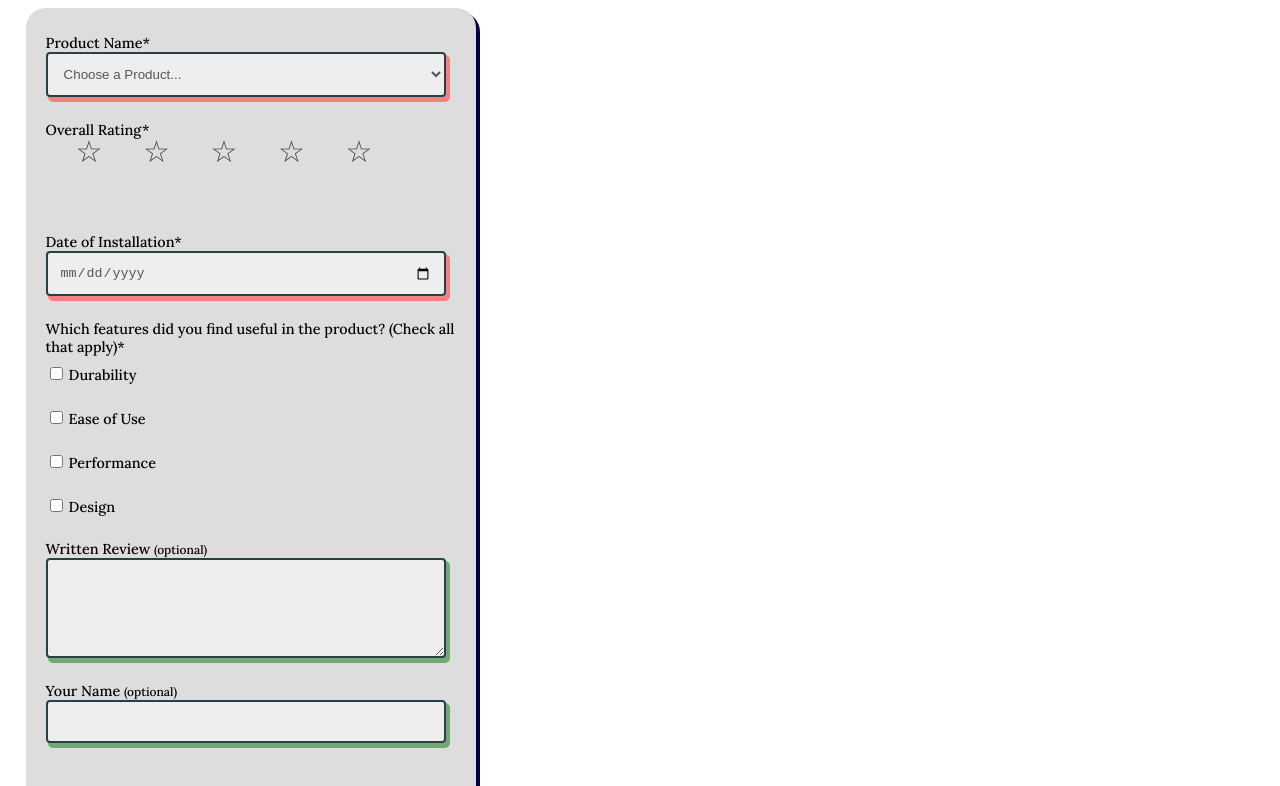
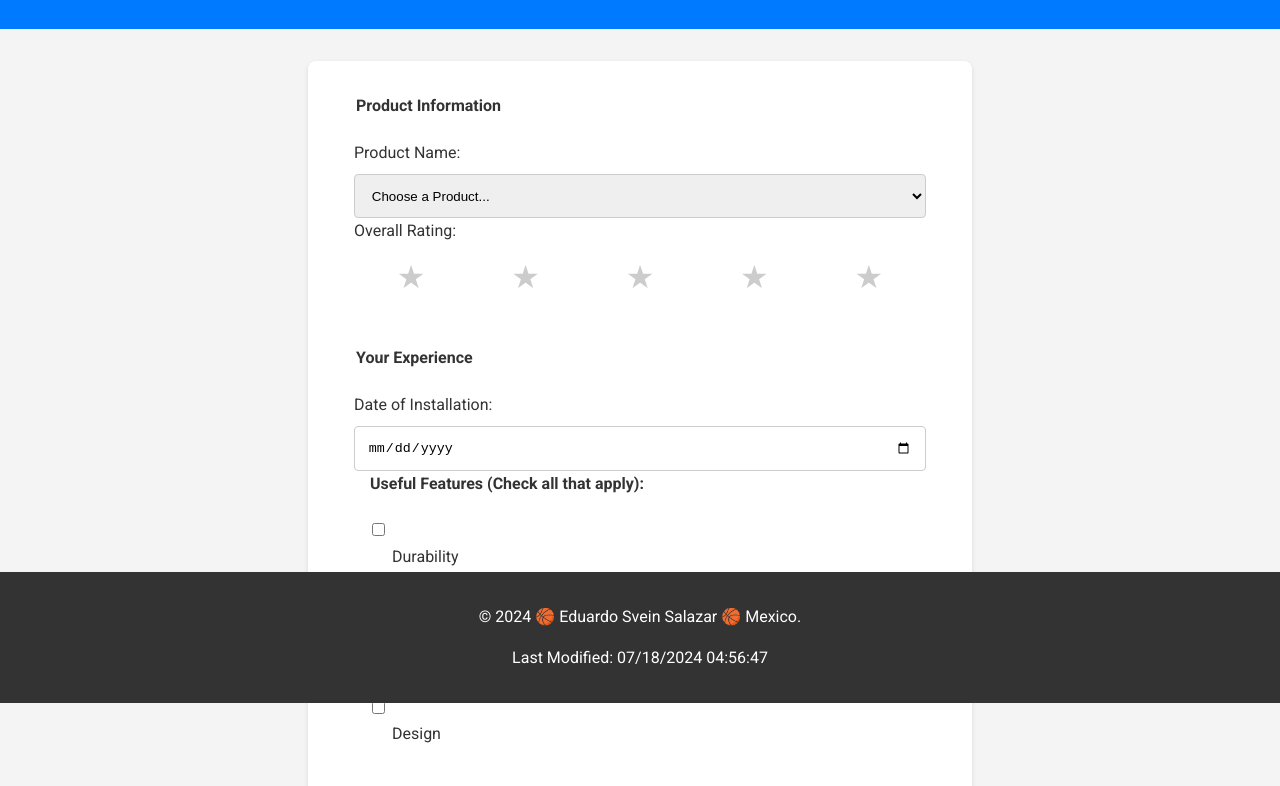
Before and after one commit to svein-salazar/wdd131, a plain HTML site: page form.html in a window 1280 px wide. Shown: the part 97-883 px from the top of the page. Drawn offline with Linux system fonts and the light colour scheme.

Commit message:
fininshed

```diff
--- a/form.html
+++ b/form.html
@@ -1,70 +1,53 @@
 <!DOCTYPE html>
 <html lang="en">
-    <head>
+<head>
     <meta charset="UTF-8">
     <meta name="viewport" content="width=device-width, initial-scale=1.0">
-    <title>WDD 131 - Dynamic Web Fundamentals Eduardo Salazar</title>
-    <meta name="description" content="product review form page using good form design given specific field requirements and submission confirmation with a counter">
-    <meta name="author" content="Eduardo Svein Salazar">
+    <title>Product Review Form</title>
     <link rel="stylesheet" href="styles/form.css">
-    <script src="scripts/form.js" defer></script>
     <link rel="preconnect" href="https://fonts.googleapis.com">
     <link rel="preconnect" href="https://fonts.gstatic.com" crossorigin>
-    <link href="https://fonts.googleapis.com/css2?family=Lora:ital,wght@0,400..700;1,400..700&display=swap" rel="stylesheet">
+    <link href="https://fonts.googleapis.com/css2?family=Roboto:wght@400;500;700&display=swap" rel="stylesheet">
+    <script src="scripts/form.js" defer></script>
 </head>
 <body>
     <header>
         <h1>Product Review</h1>
     </header>
     <main>
-        <form method="get" action="review.html" class="wf1">
+        <form method="get" action="review.html" class="review-form">
             <fieldset>
-                <label class="title" for="product">
-                Product Name*
-                    <select name="product" id="product" required>
-                        <option value="" disabled selected>Choose a Product... </option>
-                    </select>
-                </label>
-                <label class="title" for="rating">
-                    Overall Rating*
-                    <div id="star-rating">
-                        <input type="radio" name="stars" id="star-a" value="5" required/>
-                        <label for="star-a"></label>
-                        <input type="radio" name="stars" id="star-b" value="4" required/>
-                        <label for="star-b"></label>
-                        <input type="radio" name="stars" id="star-c" value="3" required/>
-                        <label for="star-c"></label>
-                        <input type="radio" name="stars" id="star-d" value="2" required/>
-                        <label for="star-d"></label>
-                        <input type="radio" name="stars" id="star-e" value="1" required>
-                        <label for="star-e"></label>
+                <legend>Product Information</legend>
+                <label for="product">Product Name:</label>
+                <select id="product" name="product" required>
+                    <option value="" disabled selected>Choose a Product...</option>
+                </select>
+
+                <label for="rating">Overall Rating:</label>
+                <div class="star-rating">
                     </div>
-                </label>
-                <label class="title" for="Installation-date">
-                    Date of Installation*
-                    <input type="date" id="installed" name="installed" required>
-                </label>
-                <label class="title" for="features">
-                    Which features did you find useful in the product? (Check all that apply)*
-                    <label for="check-dura"><input id="check-dura" type="checkbox" name="features" value="durability" required>Durability</label>
-                    <label for="check-ease"><input id="check-ease" type="checkbox" name="features" value="ease-of-use" required>Ease of Use</label>
-                    <label for="check-perf"><input id="check-perf" type="checkbox" name="features" value="performance" required>Performance</label>
-                    <label for="check-design"><input id="check-design" type="checkbox" name="features" value="design" required>Design</label>
-                </label>
-                <label class="title" for="review-txt">
-                    Written Review <small>(optional)</small>
-                    <textarea name="written-review" id="written-review"></textarea>
-                </label>
-                <label class="title" for="username">
-                   Your Name <small>(optional)</small>
-                    <input type="text" id="username" name="users name">
-                </label>
-                </fieldset>
-            <input type="submit" value="Post Review">
-            <small id="symbol">* All inputs with this symbol must be filled before procceding</small>
+            </fieldset>
 
+            <fieldset>
+                <legend>Your Experience</legend>
+                <label for="installDate">Date of Installation:</label>
+                <input type="date" id="installDate" name="installDate" required>
+
+                <fieldset class="features-fieldset">
+                    <legend>Useful Features (Check all that apply):</legend>
+                    </fieldset>
+
+                <label for="review">Written Review (optional):</label>
+                <textarea id="review" name="review"></textarea>
+            </fieldset>
+
+            <label for="userName">Your Name (optional):</label>
+            <input type="text" id="userName" name="userName">
+
+            <button type="submit">Submit Review</button>
         </form>
     </main>
+
     <footer>
         <p>&copy; <span id="currentyear"></span> 🏀 Eduardo Svein Salazar 🏀 Mexico.</p>
         <p id="lastModified"></p>
--- a/scripts/form.js
+++ b/scripts/form.js
@@ -11,31 +11,48 @@ document.addEventListener('DOMContentLoaded', () => {
 const products = [
     {
         id: "fc-1888",
-      name: "flux capacitor",
+        name: "Flux Capacitor",
         avgRating: 4.5
     },
     {
         id: "fc-2050",
-      name: "power laces",
+        name: "Power Laces",
         avgRating: 4.7
     },
     {
         id: "fs-1987",
-      name: "time circuits",
+        name: "Time Circuits",
         avgRating: 3.5
     },
     {
         id: "ac-2000",
-      name: "low voltage reactor",
+        name: "Low Voltage Reactor",
         avgRating: 3.9
     },
     {
         id: "jj-1969",
-      name: "warp equalizer",
+        name: "Warp Equalizer",
         avgRating: 5.0
     }
 ];
-
+const features = [
+    {
+        id: "feature-durability",
+        name: "Durability"
+    },
+    {
+        id: "feature-ease",
+        name: "Ease of Use"
+    },
+    {
+        id: "feature-performance",
+        name: "Performance"
+    },
+    {
+        id: "feature-design",
+        name: "Design"
+    },
+]
 // Function to populate product options
 function populateProductOptions() {
     const productSelect = document.getElementById('product');
@@ -47,6 +64,41 @@ const products = [
     });
 }
 
+// Function to create star rating
+function createStarRating(ratingContainer) {
+    for (let i = 5; i >= 1; i--) {
+        const input = document.createElement('input');
+        input.type = 'radio';
+        input.name = 'stars';
+        input.id = `star-${i}`;
+        input.value = i;
+
+        const label = document.createElement('label');
+        label.htmlFor = `star-${i}`;
+        label.textContent = '★';
+
+        ratingContainer.appendChild(input);
+        ratingContainer.appendChild(label);
+    }
+}
+
+// Function to populate feature checkboxes
+function populateFeatureCheckboxes() {
+    const featureCheckboxContainer = document.querySelector('.features-fieldset');
+    features.forEach(feature => {
+        const input = document.createElement('input');
+        input.type = 'checkbox';
+        input.name = 'features[]';
+        input.id = feature.id;
+        input.value = feature.name.toLowerCase().replace(/ /g, '-');
+        const label = document.createElement('label');
+        label.htmlFor = feature.id;
+        label.textContent = feature.name;
+
+        featureCheckboxContainer.appendChild(input);
+        featureCheckboxContainer.appendChild(label);
+    });
+}
 // Function to track form submissions using localStorage
 function trackFormSubmissions() {
     let reviewCounter = localStorage.getItem('reviewCounter');
@@ -62,79 +114,48 @@ const products = [
 
 // Function to display the thank you message
 function displayThankYouMessage(productName, reviewCounter) {
-    const formContainer = document.querySelector('.wf1');
+    const formContainer = document.querySelector('.review-form');
     formContainer.innerHTML = `
-    <p> Thanks for for reviewing the ${productName}</p>
-    <p> You have reviewed ${reviewCounter} times.</p>
+    <h2>Thank you for your review of ${productName}!</h2>
+    <p>You have submitted ${reviewCounter} reviews.</p>
     `;
 }
-
-  // Function to validate checkboxes
-  function validateCheckboxes() {
-    const checkboxes = document.querySelectorAll('input[type="checkbox"]');
-    const isChecked = Array.from(checkboxes).some(checkbox => checkbox.checked);
-    if (!isChecked) {
-      checkboxes.forEach(checkbox => checkbox.setCustomValidity('Please select at least one feature.'));
-    } else {
-      checkboxes.forEach(checkbox => checkbox.setCustomValidity(''));
-    }
-    return isChecked;
-  }
-
-  // Function to validate radio buttons
-  function validateRadios() {
-    const radios = document.querySelectorAll('input[name="stars"]');
-    const isChecked = Array.from(radios).some(radio => radio.checked);
-    if (!isChecked) {
-      radios.forEach(radio => radio.setCustomValidity('Please rate the product.'));
-    } else {
-      radios.forEach(radio => radio.setCustomValidity(''));
-    }
-    return isChecked;
-  }
-
 // Event listener for form submission
 document.addEventListener('DOMContentLoaded', () => {
     populateProductOptions();
+    const starRatingContainer = document.querySelector('.star-rating');
+    createStarRating(starRatingContainer);
+    populateFeatureCheckboxes();
 
-    const reviewForm = document.querySelector('.wf1');
-    const checkboxes = document.querySelectorAll('input[type="checkbox"]');
-    const radios = document.querySelectorAll('input[name="stars"]');
+    const reviewForm = document.querySelector('.review-form');
 
-    checkboxes.forEach(checkbox => {
-      checkbox.required = true;
-      checkbox.addEventListener('change', () => {
-        if (Array.from(checkboxes).some(checkbox => checkbox.checked)) {
-          checkboxes.forEach(cb => cb.removeAttribute('required'));
+    reviewForm.addEventListener('submit', (event) => {
+        event.preventDefault(); // Prevent default form submission
+
+        // Get form values (product, rating, date, features, review, name)
+        const selectedProduct = document.getElementById('product').value;
+        const selectedProductName = document.getElementById('product').options[document.getElementById('product').selectedIndex].text;
+        const rating = document.querySelector('input[name="stars"]:checked').value;
+        const installDate = document.getElementById('installDate').value;
+        const features = Array.from(document.querySelectorAll('input[name="features[]"]:checked'))
+                            .map(checkbox => checkbox.value);
+        const reviewText = document.getElementById('review').value;
+        const userName = document.getElementById('userName').value;
+        console.log('Form values:', {
+            selectedProduct,
+            rating,
+            installDate,
+            features,
+            reviewText,
+            userName
+        });
+
+        // Validate form data (You'll need to add more validation here)
+        if (selectedProduct && rating && installDate && features.length > 0) {
+            const reviewCounter = trackFormSubmissions();
+            displayThankYouMessage(selectedProductName, reviewCounter);
         } else {
-          checkboxes.forEach(cb => cb.setAttribute('required', 'required'));
+            alert('Please fill in all required fields and select at least one feature.');
         }
     });
 });
-
-    radios.forEach(radio => {
-      radio.required = true;
-      radio.addEventListener('change', () => {
-        if (Array.from(radios).some(radio => radio.checked)) {
-          radios.forEach(rb => rb.removeAttribute('required'));
-        } else {
-          radios.forEach(rb => rb.setAttribute('required', 'required'));
-        }
-      });
-    });
-
-    reviewForm.addEventListener('submit', (event) => {
-      event.preventDefault(); // Prevent the form from submitting the traditional way
-
-      const isCheckboxValid = validateCheckboxes();
-      const isRadioValid = validateRadios();
-
-      if (isCheckboxValid && isRadioValid) {
-        const selectedProduct = document.getElementById('product');
-        const selectedProductName = selectedProduct.options[selectedProduct.selectedIndex].text;
-
-        const reviewCounter = trackFormSubmissions();
-        displayThankYouMessage(selectedProductName, reviewCounter);
-      }
-    });
-  });
--- a/styles/form.css
+++ b/styles/form.css
@@ -1,202 +1,133 @@
+/* General Styles */
 body {
+    font-family: 'Roboto', sans-serif;
     margin: 0;
-    font-size: 16px;
-    font-family: "lora", sans-serif;
-    font-weight: 400;
-    font-style: normal;
+    line-height: 1.6;
+    background-color: #f4f4f4;
+    color: #333;
+}
+
+header {
+    background-color: #007bff; /* Primary color */
+    color: white;
+    padding: 1rem 0;
+    text-align: center;
 }
 
 main {
-    padding: 0 2%;
-    min-height: 20rem;
+    padding: 2rem;
 }
 
-  header {
-    background-color: #264143;
-    margin-bottom: 2rem;
+footer {
+    background-color: #333;
+    color: white;
+    text-align: center;
+    padding: 1rem 0;
+    position: fixed;
+    bottom: 0;
+    width: 100%;
 }
 
-  h1 {
-    color: #fff;
-    padding: 1rem;
-    margin: 0;
+/* Form Styles */
+.review-form {
+    background-color: white;
+    padding: 2rem;
+    border-radius: 8px;
+    box-shadow: 0 2px 5px rgba(0, 0, 0, 0.1);
+    max-width: 600px;
+    margin: 0 auto;
 }
 
-  h1,
-  .wf1 select [type="submit"] {
-    font-family: "lora", sans-serif;
-    font-weight: 500;
-    font-style: normal;
+fieldset {
+    border: none;
+    margin-bottom: 1.5rem;
 }
 
-  /*----------- FORM STYLING --------------*/
-  .wf1 {
-    background-color: #ddd;
-    padding: 10px;
-    border-radius: 20px;
-    box-shadow: 4px 4px rgb(0, 2, 65);
-    width: 100%;
-    max-width: 450px;
-    box-sizing: border-box;
-    margin-bottom: 2rem;
-  }
-
-  .wf1 fieldset {
-    margin-bottom: 2rem;
-    padding: 0.5rem;
-    border: none;
-    box-sizing: border-box;
-    font-family: "lora", sans-serif;
-    font-weight: 500;
-    font-style: normal;
-  }
-
-  .wf1 legend {
-    color: blue;
-    padding: 0 0.5rem;
-  }
-
-  .wf1 label {
-    display: block;
-    padding-top: 0.5rem;
-    font-size: 0.9rem;
+legend {
+    font-weight: bold;
     margin-bottom: 1rem;
 }
 
-  .wf1 div {
-    padding-top: 1rem;
-    color: rgb(22, 20, 32);
-    font-size: 0.9rem;
+label {
+    display: block;
+    margin-bottom: 0.5rem;
 }
 
-  .wf1 input[type="text"],
-  .wf1 input[type="date"],
-  .wf1 select,
-  .wf1 textarea,
-  .wf1 input[type="submit"] {
-    outline: none;
-    background-color: #eee;
-    display: block;
-    border: 2px solid #264143;
+input[type="text"],
+input[type="date"],
+select,
+textarea {
+    width: 100%;
+    padding: 0.8rem;
+    border: 1px solid #ccc;
     border-radius: 4px;
-    padding: 0.75rem;
-    color: #555;
-    width: 100%;
-    max-width: 400px;
-    box-sizing: border-box;
+    box-sizing: border-box; /* Ensure padding and border don't affect element width */
 }
 
-  .wf1 textarea {
-    height: 100px;
+textarea {
+    min-height: 120px;
+    resize: vertical;
 }
 
-  .wf1 input:required,
-  .wf1 select:required {
-    box-shadow: 3px 4px 0px 1px rgb(243, 129, 129);
+button[type="submit"] {
+    background-color: #007bff; /* Primary color */
+    color: white;
+    padding: 0.8rem 1.5rem;
+    border: none;
+    border-radius: 4px;
+    cursor: pointer;
+    font-size: 1rem;
+    transition: background-color 0.3s ease;
 }
 
-  .wf1 input:valid,
-  .wf1 textarea:valid,
-  .wf1 select:valid {
-    box-shadow: 3px 4px 0px 1px rgb(117, 167, 117);
+button[type="submit"]:hover {
+    background-color: #0056b3; /* Darker shade of primary color */
 }
 
-  .wf1 input[type="radio"],
-  .wf1 input[type="checkbox"] {
-    margin-right: 6px;
-    margin-bottom: 0;
-    box-shadow: none;
-
-
+/* Star Rating Styles */
+.star-rating {
+    display: flex;
+    flex-direction: row-reverse;
+    justify-content: space-around;
 }
 
-  .wf1 input[type="submit"] {
-    border: 2px solid #264143;
-    background-color: #264143;
-    color: #fff;
-    border-radius: 4px;
-    padding: 0.75rem;
-    width: 100%;
-    max-width: 400px;
-    margin: 0 auto 2rem auto;
-    font-weight: 500;
-    box-shadow: 1px 1px 4px #999;
-    box-sizing: border-box;
-    cursor: pointer;
-    display: block;
-    text-align: center;
-  }
-
-  /* Hover and active states for the submit button */
-  .wf1 input[type="submit"]:hover {
-    background-color: #1e3b3f;
-    border-color: #1e3b3f;
-  }
-
-  .wf1 input[type="submit"]:active {
-    background-color: #162c2e;
-    border-color: #162c2e;
-  }
-
-  #symbol {
-    font-size: x-small;
-  }
-
-
-  /*---------------- Overall Review Styling---------- */
-  #star-rating {
-    display: flex;
-    align-items: center;
-    width: 100%;
-    flex-direction: row-reverse;
-    justify-content: space-between;
-    margin: 0 30px;
-    position: relative;
-    max-width: 300px;
-  }
-
-  /* Hide the inputs */
-  #star-rating input {
+.star-rating input {
     display: none;
 }
 
-  /* Set properties of all labels */
-  #star-rating > label {
-    width: 30px;
-    height: 30px;
-    font-family: Arial;
-    font-size: 30px;
-    transition: 0.2s ease;
-    color: rgb(71, 71, 71);
+.star-rating label {
+    font-size: 2rem; /* Adjust the size as needed */
+    color: #ccc;
+    cursor: pointer;
 }
 
-  /* Give label a hover state */
-  #star-rating label:hover {
-    color: #868686;
-    transition: 0.2s ease;
+.star-rating input:checked ~ label,
+.star-rating label:hover ~ label {
+    color: gold;
 }
 
-  #star-rating label:active::before {
-    transform: scale(1.1);
+/* Features Checkbox Styles */
+.features-fieldset {
+    display: block; /* Change display to block for consistent list appearance */
 }
 
-  /* Set shape of unselected label */
-  #star-rating label::before {
-    content: '\2606';
-    position: absolute;
-    top: 0;
-    line-height: 26px;
+.features-fieldset label {
+    display: block;  /* Make each label occupy a new line */
+    margin-left: 1.5rem; /* Indent the checkboxes for a clear list structure */
+    position: relative; /* Necessary for positioning the checkbox */
 }
 
-  /* Set full star shape for checked label and those that come after it */
-  #star-rating input:checked ~ label:before {
-    content: '\2605';
+/* Media Queries for Responsiveness */
+@media (max-width: 768px) {
+    main {
+        padding: 1rem;
     }
 
-  footer {
-    text-align: center;
-    padding: 20px;
-    background: #264143;
-    color: #fff;
+    .review-form {
+        max-width: 95%;
+    }
 
+    .star-rating label {
+        font-size: 1.5rem; /* Smaller stars on smaller screens */
     }
+}
```
Lines whose indentation alone changed are shown as unchanged.
